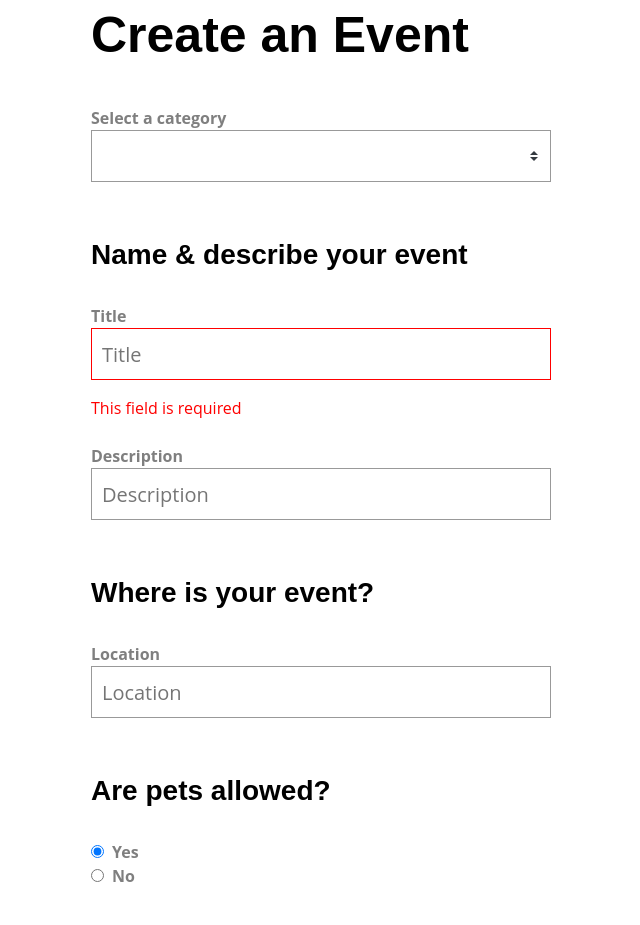
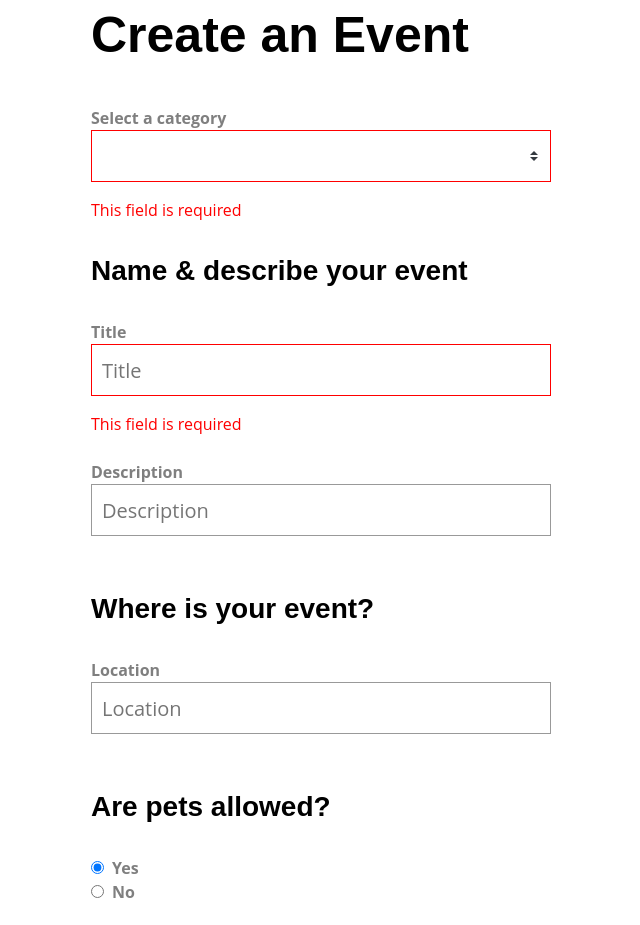
Before and after one commit to Code-Pop/Vue-3-Forms, a Vue app: page / in a window 1280 px wide. Shown: the part 1400-2325 px from the top of the page, without its empty margins (339-979 px from the left). Built offline with nearby package versions, Linux system fonts and the light colour scheme.

Commit message:
add error example in component form

```diff
--- a/src/views/ComponentsForm.vue
+++ b/src/views/ComponentsForm.vue
@@ -7,6 +7,7 @@
         :options="categories"
         v-model="event.category"
         class="field"
+        error="This field is required"
       />
 
       <h3>Name & describe your event</h3>
```
